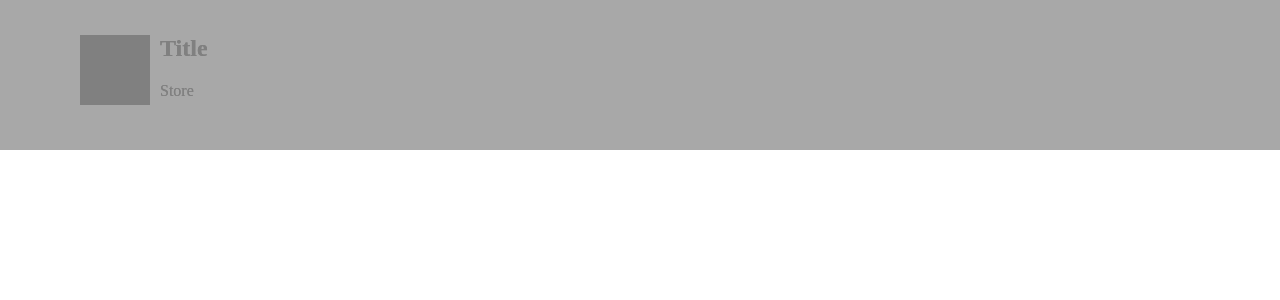
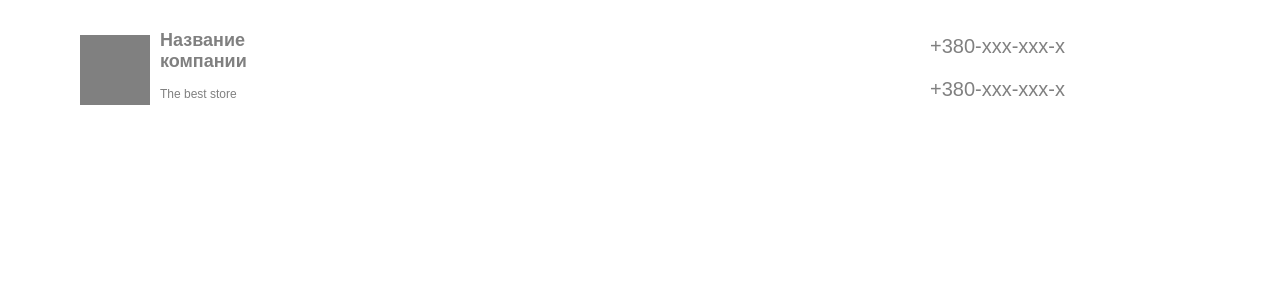
Before and after one commit to Gamhax/Logo, a PHP site: page /header.php in a window 1280 px wide. Shown: the top 300 px of the page. Run offline with PHP 8.4, Linux system fonts and the light colour scheme.

Commit message:
Update header.php

```diff
--- a/header.php
+++ b/header.php
@@ -5,7 +5,7 @@ top: 0;
 left: 0;
 width: 100%;
 height: 150;
-background: 	#A8A8A8;
+background:;
 }
 .logo{
 position: relative;
@@ -23,21 +23,26 @@ width: 160;
 height: 70;
 background: ;
 color: gray;
+font-family: Arial;
+font-size: 12px;
+
 }
-.title{
+.number{
 position: absolute;
 top: 15;
 right: 160;
-width: 160;
-height: 70;
+width: 190;
+height: 100;
 background: ;
+color: gray;
+font-family: Arial;
+font-size: 20px;
+
 }
 </style>
-
 <header>
 <div class="logo"></div>
-<div class="title"><h2>Title</h2>Store</div>
-<div class="title"><h2>Title</h2>Store</div>
-<div class="number"></div>
+<div class="title"><h2>Название компании</h2>The best store</div>
+<div class="number"><p>+380-xxx-xxx-x</p><p>+380-xxx-xxx-x</p></div>
 
 </header>
```
